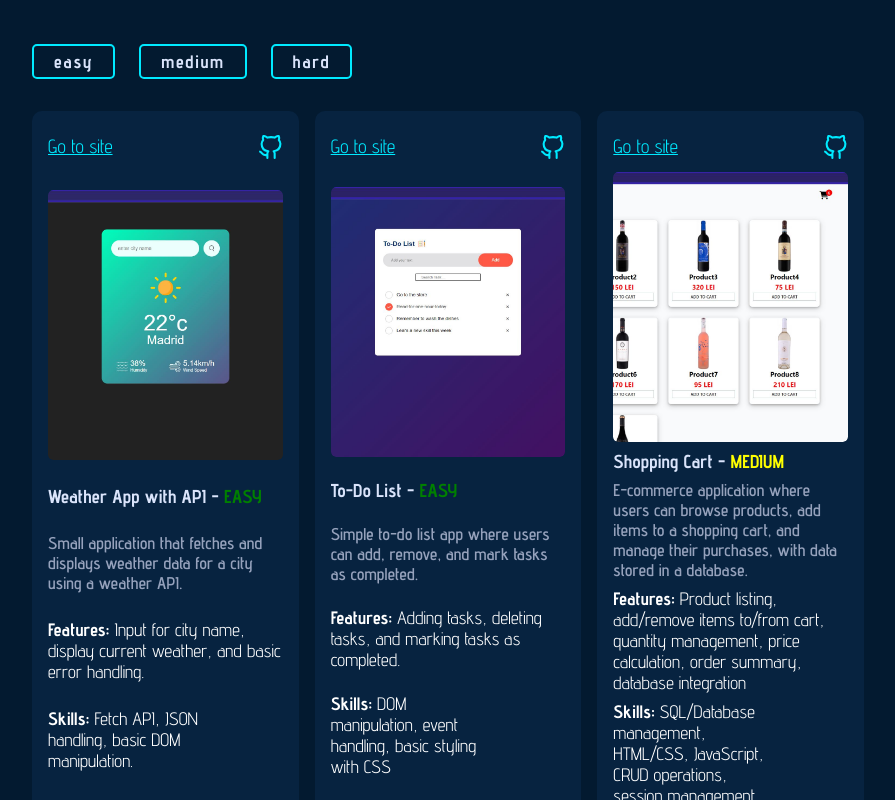
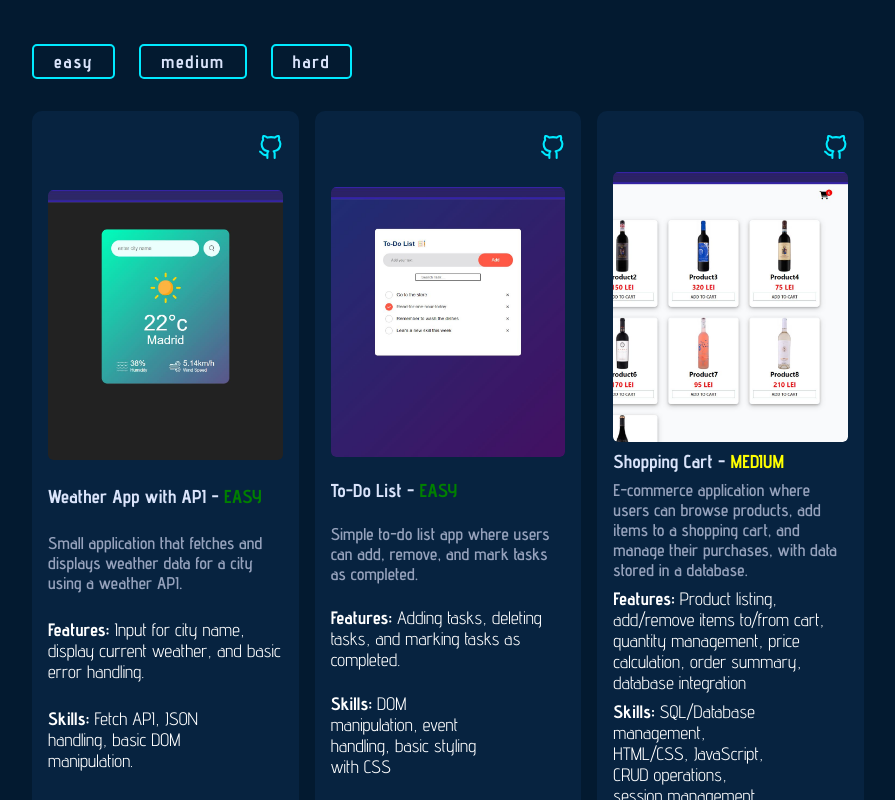
Before and after one commit to PoliceJukeBox/Portfolio-react, a React (Vite) app: page / in a window 1280 px wide. Shown: the part 2160-2960 px from the top of the page, without its empty margins (192-1087 px from the left). Built offline with nearby package versions, Linux system fonts and the light colour scheme.

Commit message:
Removed link 'Go to site' for projects not posted

```diff
--- a/src/Components/Projects Section/Project.jsx
+++ b/src/Components/Projects Section/Project.jsx
@@ -211,10 +211,13 @@ function Project() {
                     <div key={`data-${idx}`} className="singleProject">
                         <div className="externalLinks flex">
                             <div className="goToPageLink">
-                                <a href={item.demo} target='_blank' rel="noopener noreferrer">
-                                    Go to site
+                                {item.demo !== '' && (
+                                <a href={item.demo} target="_blank" rel="noopener noreferrer">
+                                Go to site
                                 </a>
+                                )}
                             </div>
+
                             <div className="githubIcon">
                                 <a href={item.github} target='_blank' rel="noopener noreferrer">
                                     <FiGithub className='icon' />
```
